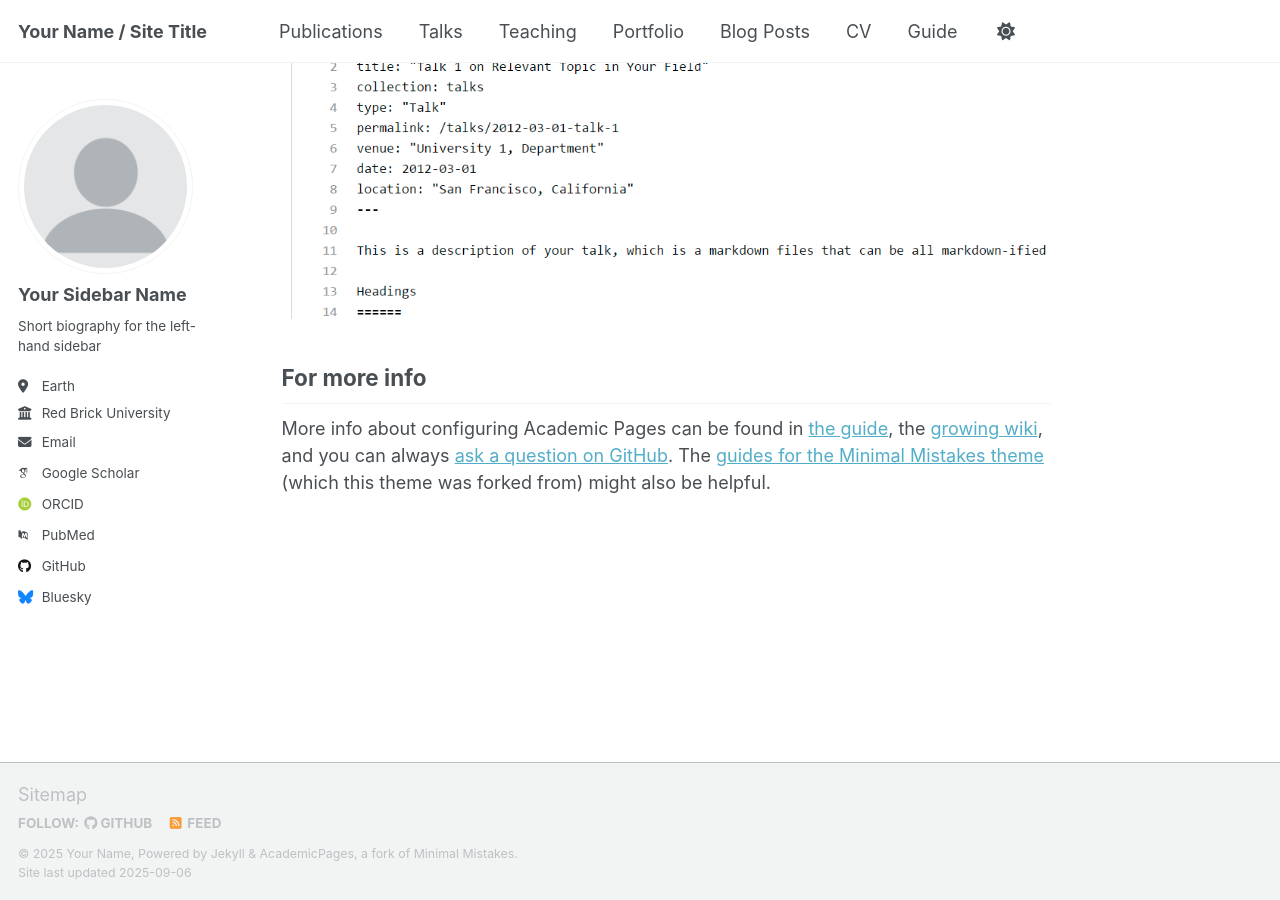
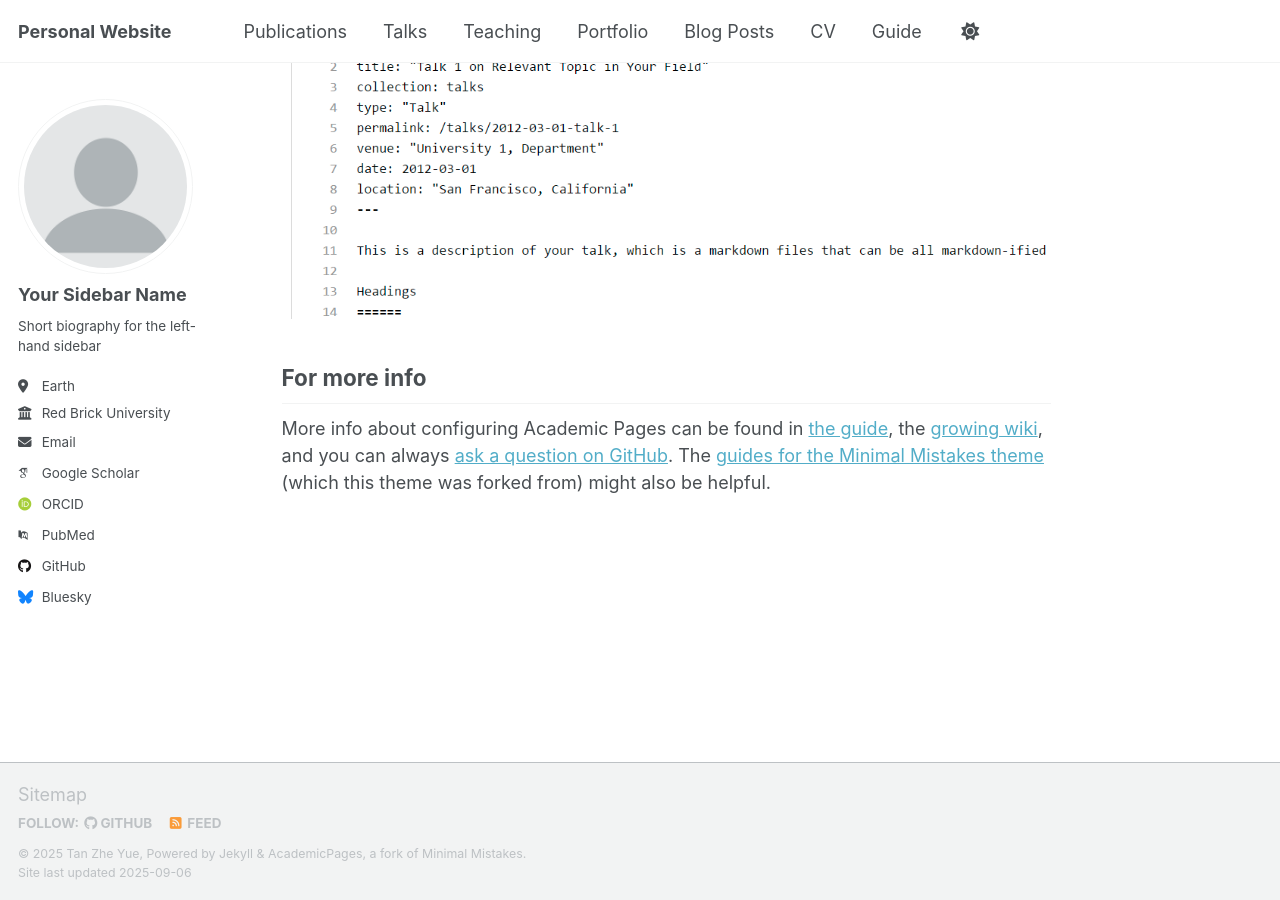
Before and after one commit to zhe-yue0922/zhe-yue0922.github.io, a Jekyll site: the page built from _pages/about.md, in a window 1280 px wide and 900 px high, scrolled down 2880 px. Built offline with Jekyll 4.4.1, drawn with Linux system fonts in a browser that asks for light colours; some web fonts are replaced; a script that is not in the unit is left out.

Commit message:
Update _config.yml

```diff
--- a/_config.yml
+++ b/_config.yml
@@ -9,9 +9,9 @@
 # Basic Site Settings
 locale                   : "en-US"
 site_theme               : "default" # Currently available options are "default", "air"
-title                    : "Your Name / Site Title"
+title                    : "Personal Website"
 title_separator          : "-"
-name                     : &name "Your Name"
+name                     : &name "Tan Zhe Yue"
 description              : &description "personal description"
 url                      : https://academicpages.github.io # the base hostname & protocol for your site e.g. "https://[your GitHub username].github.io" or if you already have some other page hosted on Github then use "https://[your GitHub username].github.io/[Your Repo Name]"
 baseurl                  : "" # the subpath of your site, e.g. "/blog"
```
